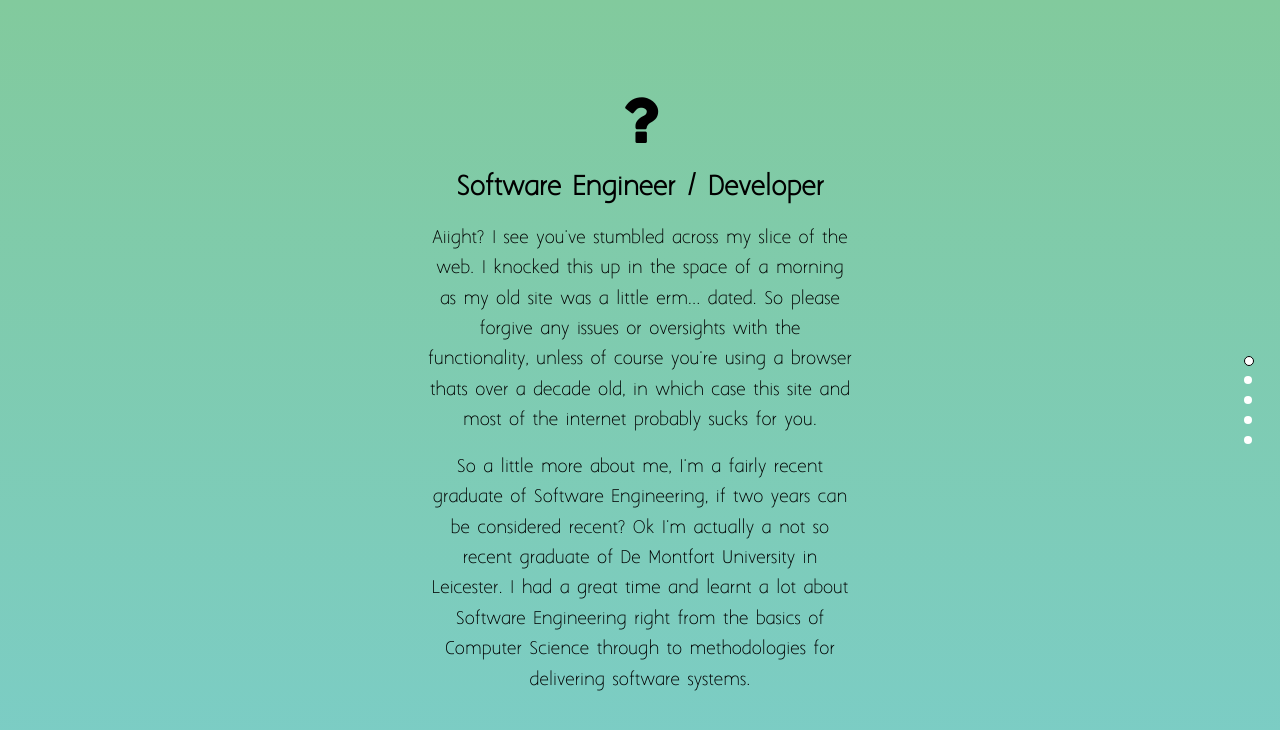
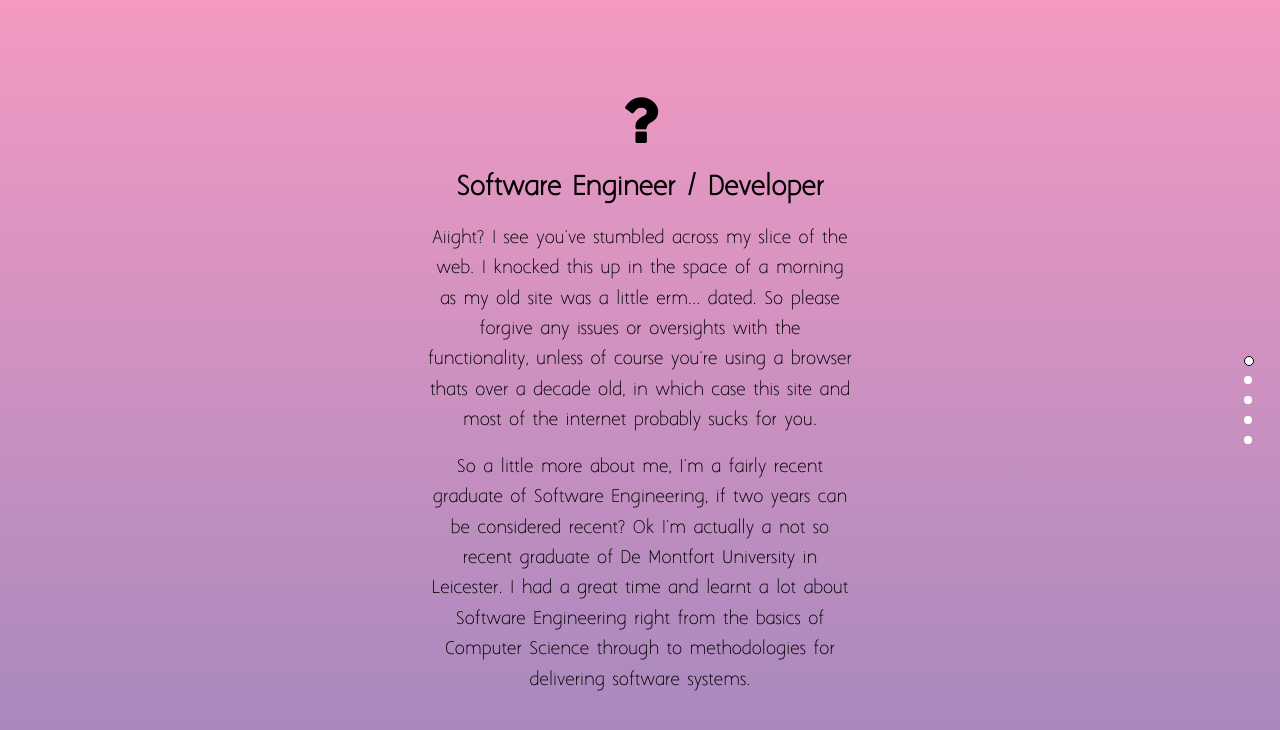
Before and after one commit to StyxOfDynamite/styxofdynamite.github.io, a website: page index.html in a window 1280 px wide. Drawn offline with nearby package versions, Linux system fonts and the light colour scheme.

Commit message:
changed colour to pink / magenta

```diff
--- a/css/style.css
+++ b/css/style.css
@@ -46,20 +46,20 @@ p {
   text-align: center; }
 
 #who {
-  background-color: #7bcdc8;
+  background-color: #a187be;
   /* Fallback Color */
-  background-image: -webkit-gradient(linear, left top, left bottom, from(#82ca9d), to(#7bcdc8));
+  background-image: -webkit-gradient(linear, left top, left bottom, from(#f49ac2), to(#a187be));
   /* Saf4+, Chrome */
-  background-image: -webkit-linear-gradient(top, #82ca9d, #7bcdc8);
+  background-image: -webkit-linear-gradient(top, #f49ac2, #a187be);
   /* Chrome 10+, Saf5.1+, iOS 5+ */
-  background-image: -moz-linear-gradient(top, #82ca9d, #7bcdc8);
+  background-image: -moz-linear-gradient(top, #f49ac2, #a187be);
   /* FF3.6 */
-  background-image: -ms-linear-gradient(top, #82ca9d, #7bcdc8);
+  background-image: -ms-linear-gradient(top, #f49ac2, #a187be);
   /* IE10 */
-  background-image: -o-linear-gradient(top, #82ca9d, #7bcdc8);
+  background-image: -o-linear-gradient(top, #f49ac2, #a187be);
   /* Opera 11.10+ */
-  background-image: linear-gradient(top, #82ca9d, #7bcdc8);
-  filter: progid:DXImageTransform.Microsoft.gradient(GradientType=0,StartColorStr='#82ca9d', EndColorStr='#7bcdc8'); }
+  background-image: linear-gradient(top, #f49ac2, #a187be);
+  filter: progid:DXImageTransform.Microsoft.gradient(GradientType=0,StartColorStr='#f49ac2', EndColorStr='#a187be'); }
 
 #studied {
   background-color: #6ecff6;
--- a/sass/base.scss
+++ b/sass/base.scss
@@ -9,7 +9,7 @@
 }
 
 #who {
-	@include linear-gradient($green, $green-cyan);
+	@include linear-gradient($magenta, $violet);
 }
 
 #studied {
```
